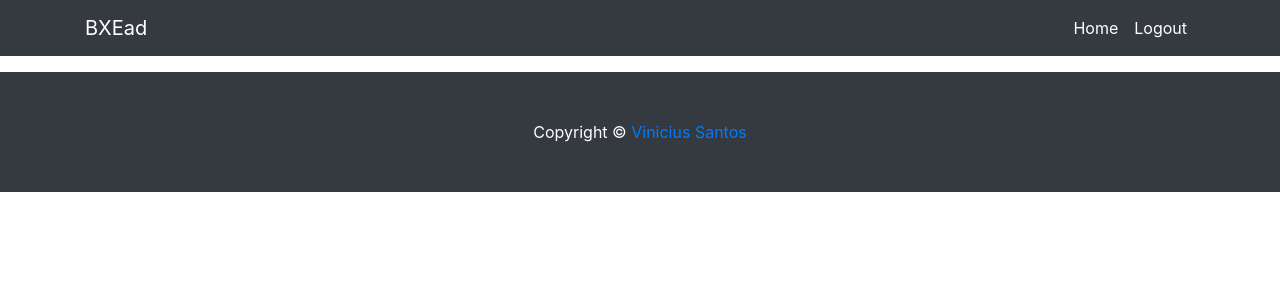
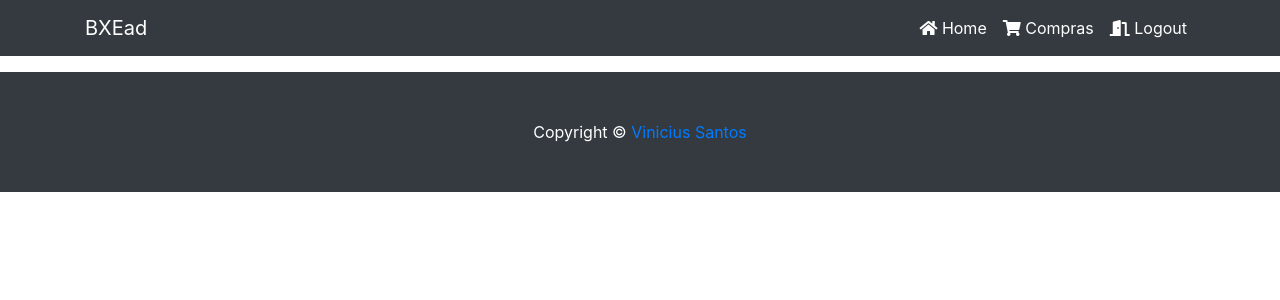
Before and after one commit to Vinicius-Santos-da-Silva/ead-box, a CodeIgniter app: page /udemy/compras in a window 1280 px wide. Shown: the top 300 px of the page. Run offline with CodeIgniter, Linux system fonts and the light colour scheme; data that the repository does not hold is empty; some libraries are stand-ins or nearby versions.

Commit message:
Ajuste layout da pagina de compras

```diff
--- a/application/controllers/Compras.php
+++ b/application/controllers/Compras.php
@@ -10,11 +10,32 @@ class Compras extends CI_Controller {
 	}
 
 	public function index(){
+
+		$aluno = $this->session->userdata('aluno');
+
+		$cursos_aluno_matricula = $this->aluno_curso->filter(array('cd_aluno' => $aluno->id));
+
+		//print_r($cursos_aluno_matricula);die();
+
 		$cursos = $this->curso->all();
 
 		foreach ($cursos as $key => $curso) {
+
+			foreach ($cursos_aluno_matricula as $k => $aluno_curso) {
+
+				if ($aluno_curso->cd_curso === $curso->id) {
+					unset($cursos[$key]);
+				}
+			}
+
+		}
+
+		foreach ($cursos as $key => $curso) {
+
 			$cursos[$key]->preco = $this->preco->get(array('cd_curso' => $curso->id));
+
 		}
+
 		//print_r($cursos);die();
 		$this->load->view('compras' , array('cursos' => $cursos));
 	}
--- a/application/views/compras.php
+++ b/application/views/compras.php
@@ -39,7 +39,7 @@
             <p class="card-text">R$ <?=$curso->preco->preco;?></p>
           </div>
           <div class="card-footer">
-            <a href="<?=BASE.'curso/comprar/'.$curso->id?>" class="btn btn-primary">Comprar Curso</a>
+            <a href="<?=BASE.'curso/comprar/'.$curso->id?>" class="btn btn-primary"><img height='15em' src="<?=base_url('assets/images/paypal.jpeg');?>"> Comprar Curso</a>
           </div>
         </div>
       </div>
--- a/application/views/login.php
+++ b/application/views/login.php
@@ -38,7 +38,7 @@
                     </span>
 
 
-                    <div class="wrap-input100 validate-input mt-1 mb-3" data-validate = "Enter Email">
+                    <div class="wrap-input100 validate-input mt-1 mb-4" data-validate = "Enter Email">
                         <input class="input100" type="text" name="email">
                         <span class="focus-input100" data-placeholder="Email"></span>
                     </div>
--- a/application/views/template/nav_header.php
+++ b/application/views/template/nav_header.php
@@ -1,3 +1,6 @@
+<link rel="stylesheet" href="https://use.fontawesome.com/releases/v5.8.2/css/all.css" integrity="sha384-oS3vJWv+0UjzBfQzYUhtDYW+Pj2yciDJxpsK1OYPAYjqT085Qq/1cq5FLXAZQ7Ay" crossorigin="anonymous">
+
+
   <!-- Navigation -->
   <nav class="navbar navbar-expand-lg navbar-dark bg-dark fixed-top">
     <div class="container">
@@ -7,13 +10,20 @@
       </button>
       <div class="collapse navbar-collapse" id="navbarResponsive">
         <ul class="navbar-nav ml-auto">
+
           <li class="nav-item active">
-            <a class="nav-link" href="<?=base_url('');?>">Home
+            <a class="nav-link" href="<?=base_url('');?>"><i class="fas fa-home"></i> Home
+              <span class="sr-only">(current)</span>
+            </a>
+          </li>
+
+          <li class="nav-item active">
+            <a class="nav-link" href="<?=base_url('compras');?>"><i class="fas fa-shopping-cart"></i>  Compras
               <span class="sr-only">(current)</span>
             </a>
           </li>
           <li class="nav-item active">
-            <a class="nav-link" href="<?=base_url('login/logout');?>">Logout
+            <a class="nav-link" href="<?=base_url('login/logout');?>"><i class="fas fa-door-open"></i> Logout
               <span class="sr-only">(current)</span>
             </a>
           </li>
```
Also changed, not shown: application/views/singup.php (+4 -4 lines), assets/images/paypal.jpeg (added).
